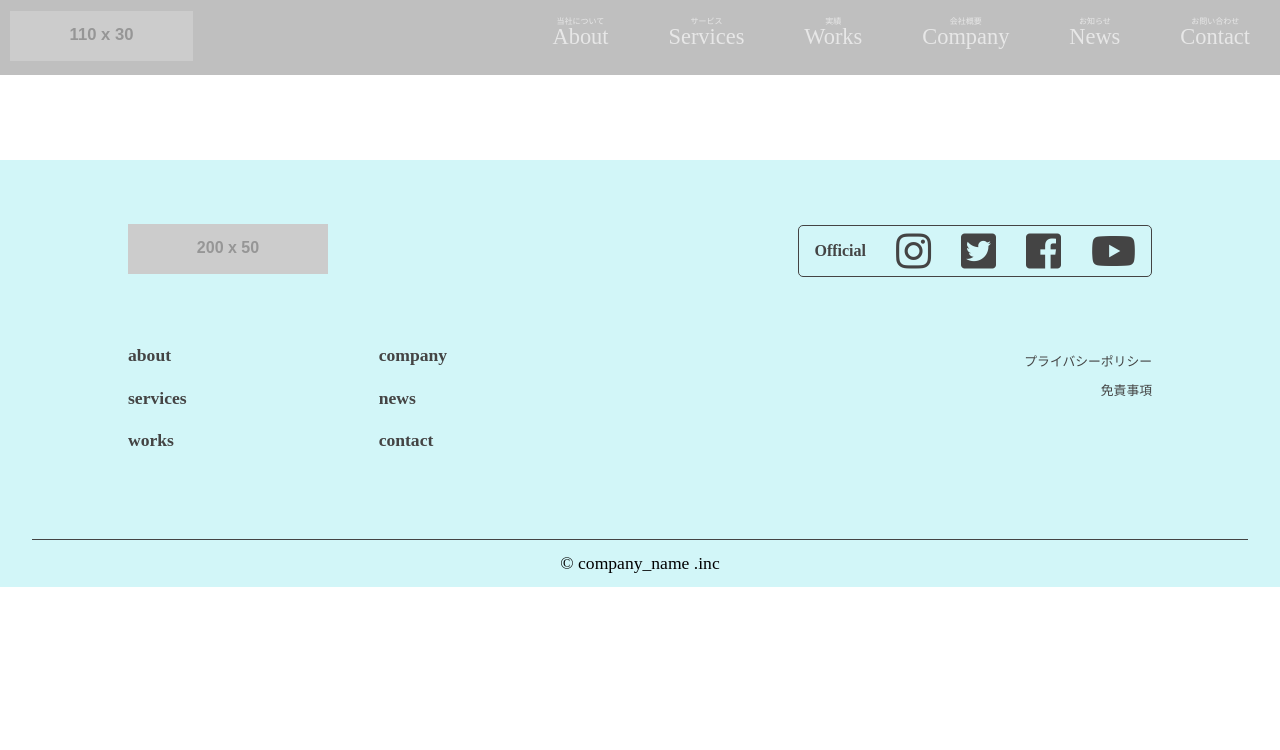
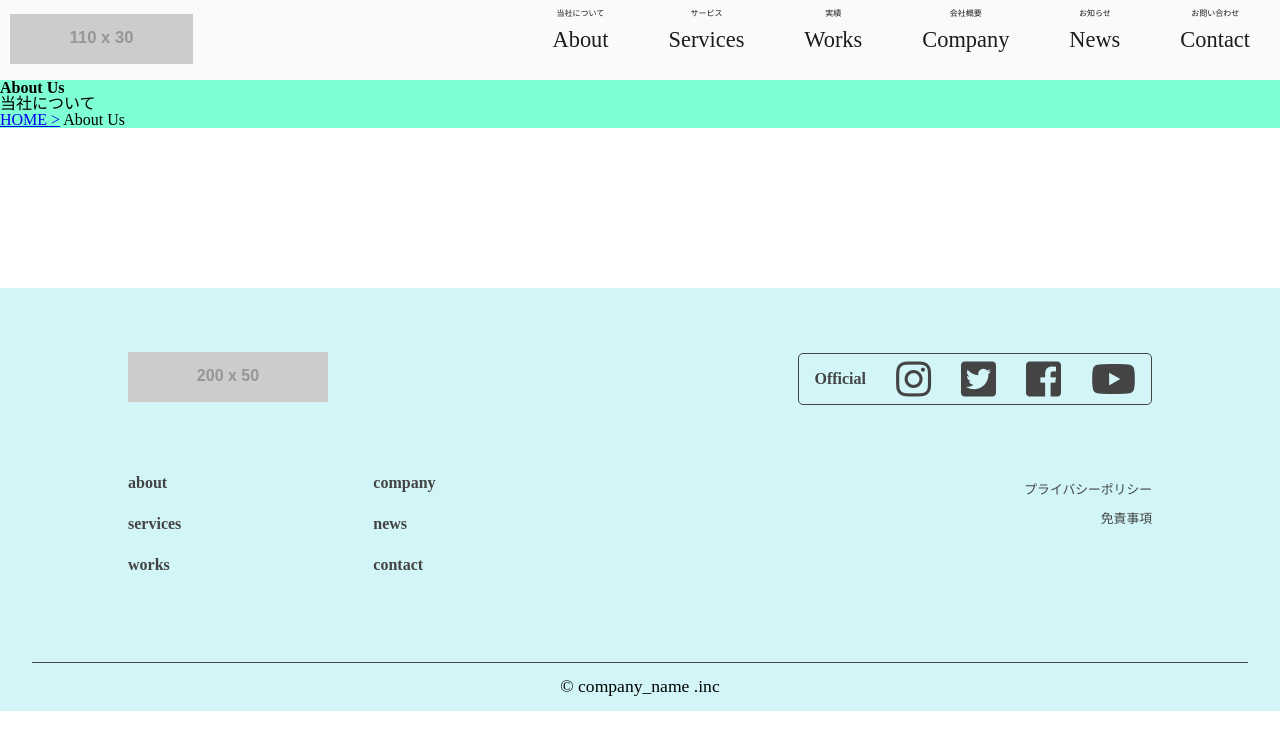
Before and after one commit to TAISEI0704/web_create, a PHP site: page /about.html in a window 1280 px wide. Shown: the top 750 px of the page. Run offline with PHP 8.4, Linux system fonts and the light colour scheme; grey boxes labelled with a size stand in for pictures from a placeholder-image service; some libraries are stand-ins or nearby versions.

Commit message:
header編集
他のsection要素との重なりを無くした（position absoluteの削除）

```diff
--- a/about.html
+++ b/about.html
@@ -72,7 +72,14 @@
     </header>
     <main>
         <div class="appeal">
-
+            <div>
+                <h1>About Us</h1>
+                <p>当社について</p>
+            </div>
+            <div>
+                <a href="./index.html">HOME ></a>
+                <span>About Us</span>
+            </div>
         </div>
     </main>
     <footer>
--- a/assets/css/style.css
+++ b/assets/css/style.css
@@ -1,14 +1,13 @@
 /* 全ページ共通のヘッダー */
 header{
     width: 100%;
-    height: 60px;
-    background-color: rgba(44, 44, 44, 0.3);
+    /* min-height: 8vh; */
+    background-color: rgba(250, 250, 250, 1);
     display: flex;
     justify-content: space-between;
     align-items: center;
     z-index: 10;
-    position: absolute;
-    top: 0;
+    position: relative;
 
     #header-left{
         padding: 10px 0 10px 10px;
@@ -120,10 +119,6 @@ header{
 }
 
 @media screen and (min-width:990px) {
-    header{
-        height: 75px;
-    }
-
     .logo{
         height: 50px;
     }
@@ -138,12 +133,12 @@ header{
         }
 
         a{
-            color: rgb(231, 231, 231);
+            color: rgb(29, 28, 28);
             font-size: 1.4rem;
             font-weight: 500;
             text-decoration: none;
             padding: 0 5px;
-            height: 70px;
+            height: 10vh;
             width: auto;
             display: flex;
             justify-content: center;
@@ -154,7 +149,7 @@ header{
                 content: attr(data-title);
                 font-size: 8px;
                 position: absolute;
-                top: 15px;
+                top: 10px;
             }
 
             &::after{
@@ -168,7 +163,7 @@ header{
             }
 
             &:hover::after{
-                background-color: rgb(231, 231, 231);
+                background-color: rgb(56, 56, 56);
                 width: 100%;
             }
         }
@@ -180,7 +175,7 @@ header{
 }
 
 #welcome{
-    height: 100vh;
+    height: 90vh;
     width: 100%;
     display: flex;
     flex-direction: column;
@@ -551,7 +546,7 @@ footer{
                     a{
                         text-decoration: none;
                         color: #444;
-                        font-size: 1.1rem;
+                        font-size: 1rem;
                         font-weight: 600;
                         margin-bottom: 25px;
                     }
@@ -590,3 +585,10 @@ footer{
 }
 
 /* aboutのCSS */
+.appeal{
+    width: 100%;
+    background-color: aquamarine;
+    /* background-image: url('../img/about_01.jpg');
+    background-position: center;
+    background-size: cover; */
+}
--- a/index.html
+++ b/index.html
@@ -12,7 +12,7 @@
     <header>
         <div id="header-left">
             <a href="/">
-                <img class="logo" src="https://placehold.jp/110x30.png" alt="会社ロゴ">
+                <img class="logo" src="https://placehold.jp/110x25.png" alt="会社ロゴ">
             </a>
         </div>
         <div id="header-right">
```
